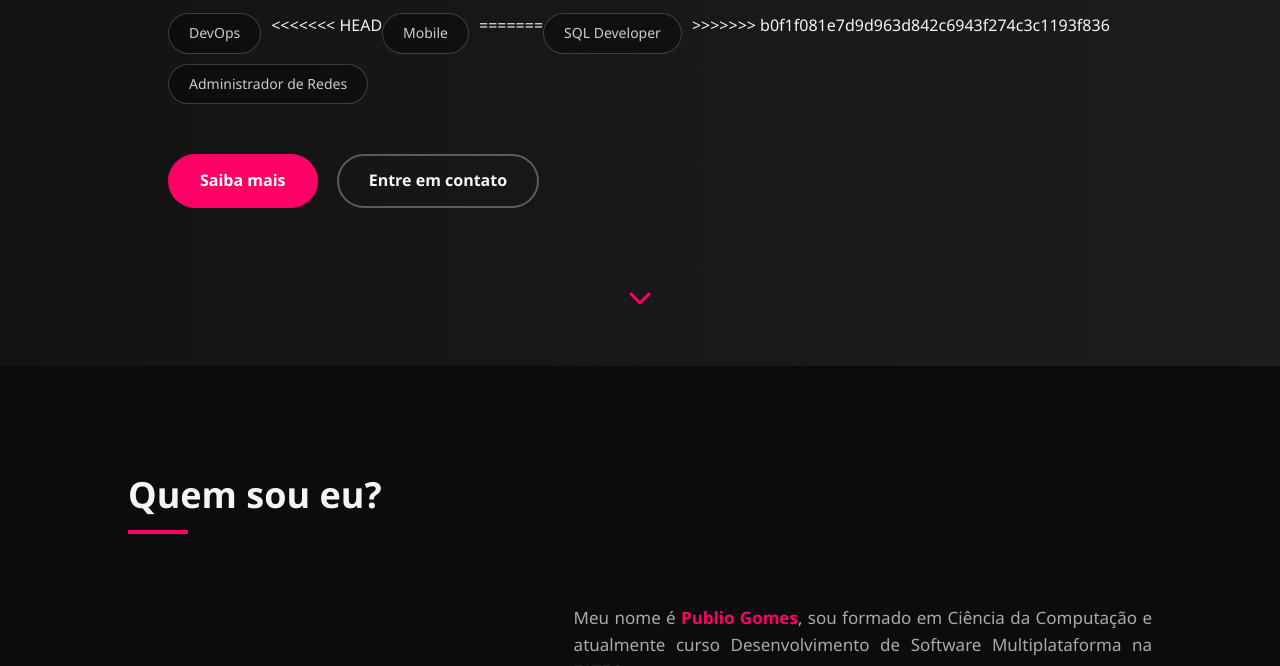
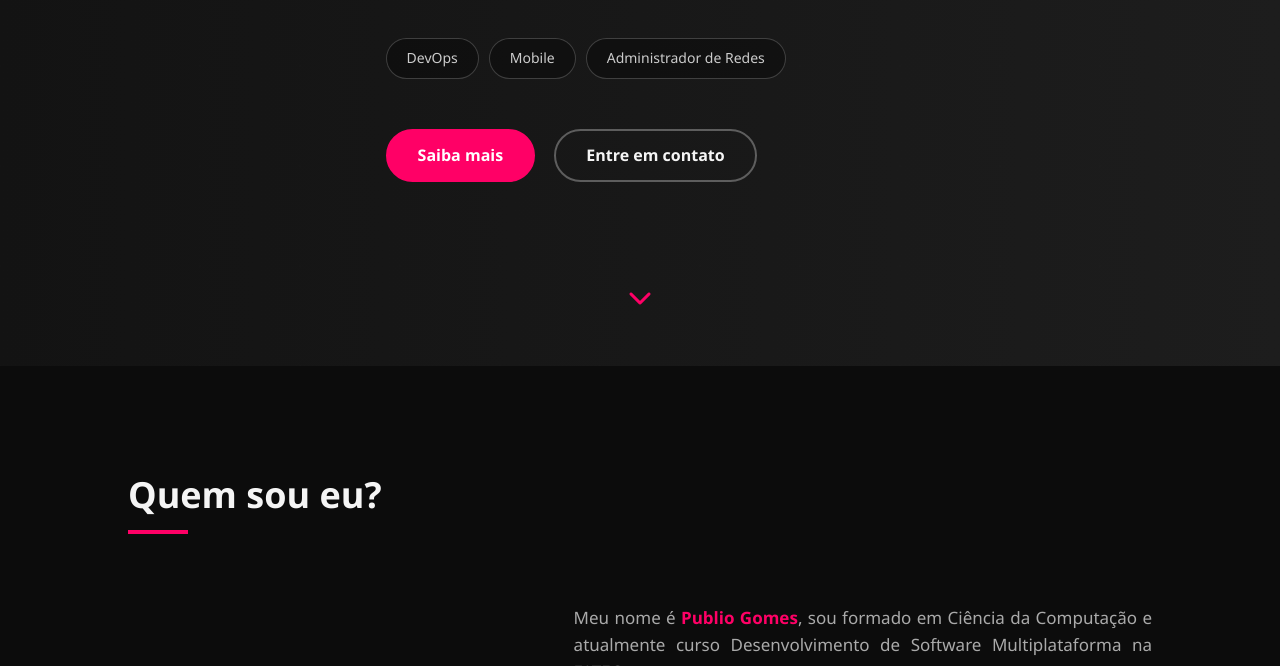
Before and after one commit to publiogomes/Portfolio, a plain HTML site: page index.html in a window 1280 px wide. Shown: the part 434-1100 px from the top of the page. Drawn offline with Linux system fonts and the light colour scheme.

Commit message:
Atualização Projeto

```diff
--- a/index.html
+++ b/index.html
@@ -729,11 +729,7 @@
             <p class="hero-subtitle">Desenvolvedor de Software & Administrador de Redes</p>
             <div class="profession-tags">
                 <span class="profession-tag">DevOps</span>
-<<<<<<< HEAD
                 <span class="profession-tag">Mobile</span>
-=======
-                <span class="profession-tag">SQL Developer</span>
->>>>>>> b0f1f081e7d9d963d842c6943f274c3c1193f836
                 <span class="profession-tag">Administrador de Redes</span>
             </div>
             <a href="#about" class="cta-button">Saiba mais</a>
```
